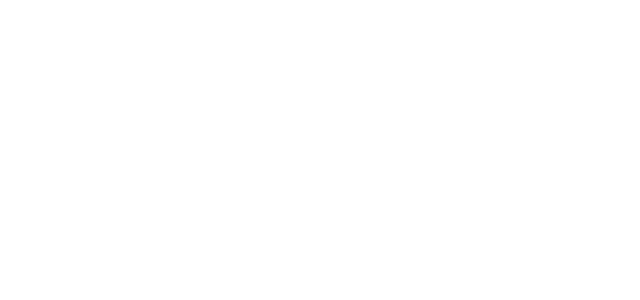
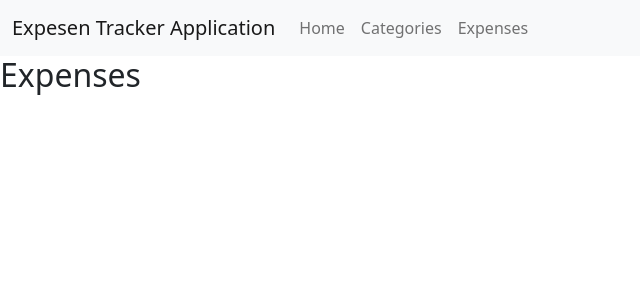
Before and after one commit to mattiapitossi/expense-tracker, a React (Create React App) app in the folder frontend/: page /expenses in a window 1280 px wide. Shown: the top 300 px of the page, without its empty margins (0-640 px from the left). Built offline with nearby package versions, Linux system fonts and the light colour scheme.

Commit message:
Add Expenses component

```diff
--- a/frontend/src/App.js
+++ b/frontend/src/App.js
@@ -2,6 +2,7 @@
 import Category from "./Category";
 import Home from "./Home";
 import { Route, BrowserRouter as Router, Switch } from "react-router-dom";
+import Expenses from "./Expenses";
 
 class App extends Component {
   state = {};
@@ -11,6 +12,7 @@
         <Switch>
           <Route path="/" exact={true} component={Home} />
           <Route path="/categories" exact={true} component={Category} />
+          <Route path="/expenses" exact={true} component={Expenses} />
         </Switch>
       </Router>
     );
--- /dev/null
+++ b/frontend/src/Expenses.js
@@ -0,0 +1,16 @@
+import React, { Component } from "react";
+import AppNav from "./AppNav";
+
+class Expenses extends Component {
+  state = {};
+  render() {
+    return (
+      <div>
+        <AppNav />
+        <h2>Expenses</h2>
+      </div>
+    );
+  }
+}
+
+export default Expenses;
```
